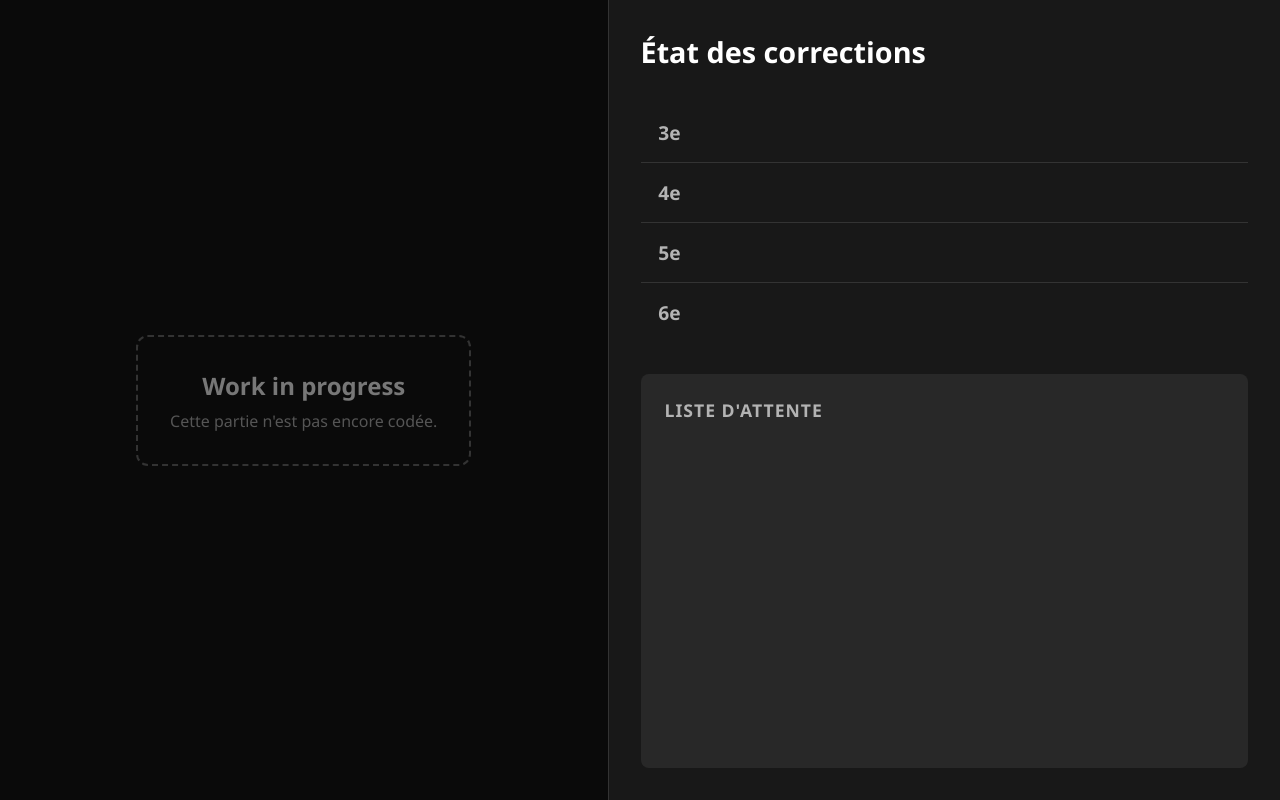
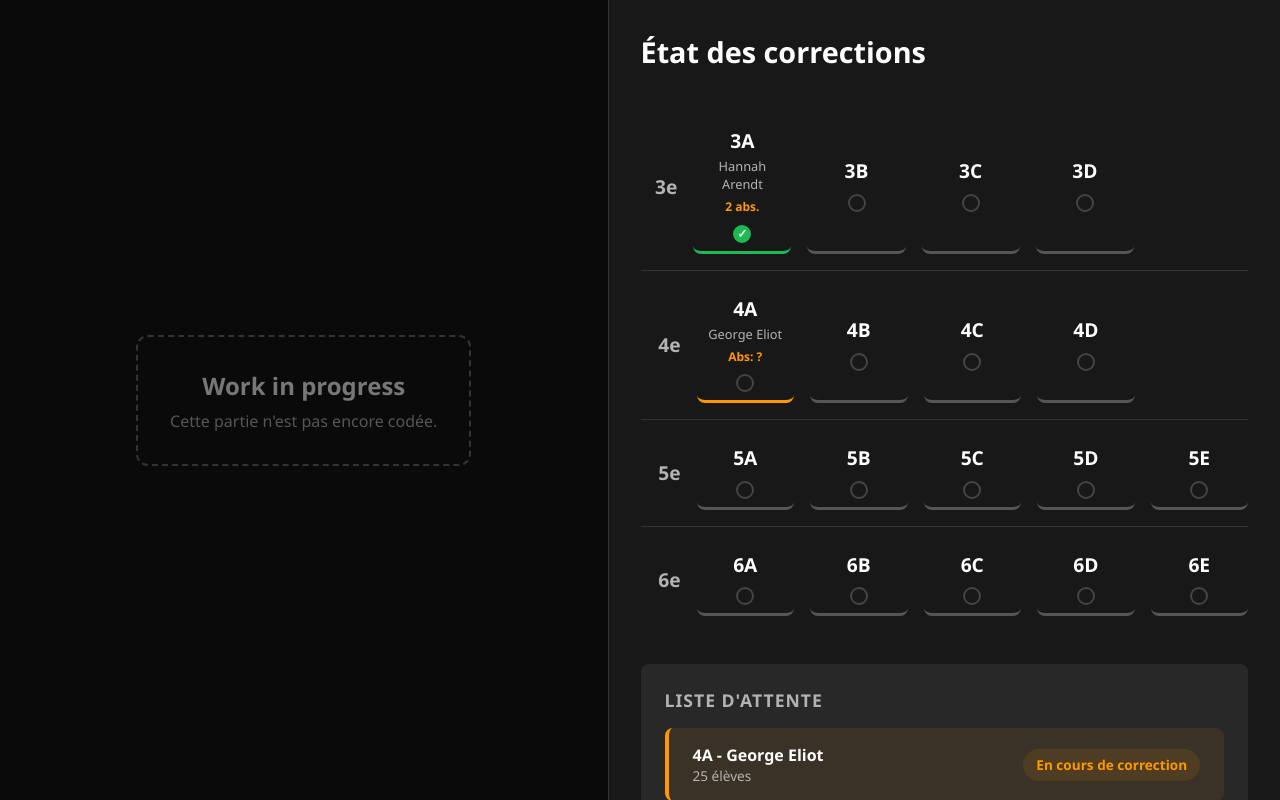
Before and after one commit to vancolster-adam/profeleve, a plain HTML site: page index.html in a window 1280 px wide. Drawn offline with Linux system fonts and the light colour scheme.

Commit message:
Update index.html

```diff
--- a/index.html
+++ b/index.html
@@ -51,7 +51,7 @@
     </main>
 
     <!-- Chargement des scripts découpés (l'ordre est important) -->
-    <script src="js/data.js"></script>
+    <script src="data/data.js"></script>
     <script src="js/ui.js"></script>
     <script src="js/logic.js"></script>
     <script src="js/main.js"></script>
```
